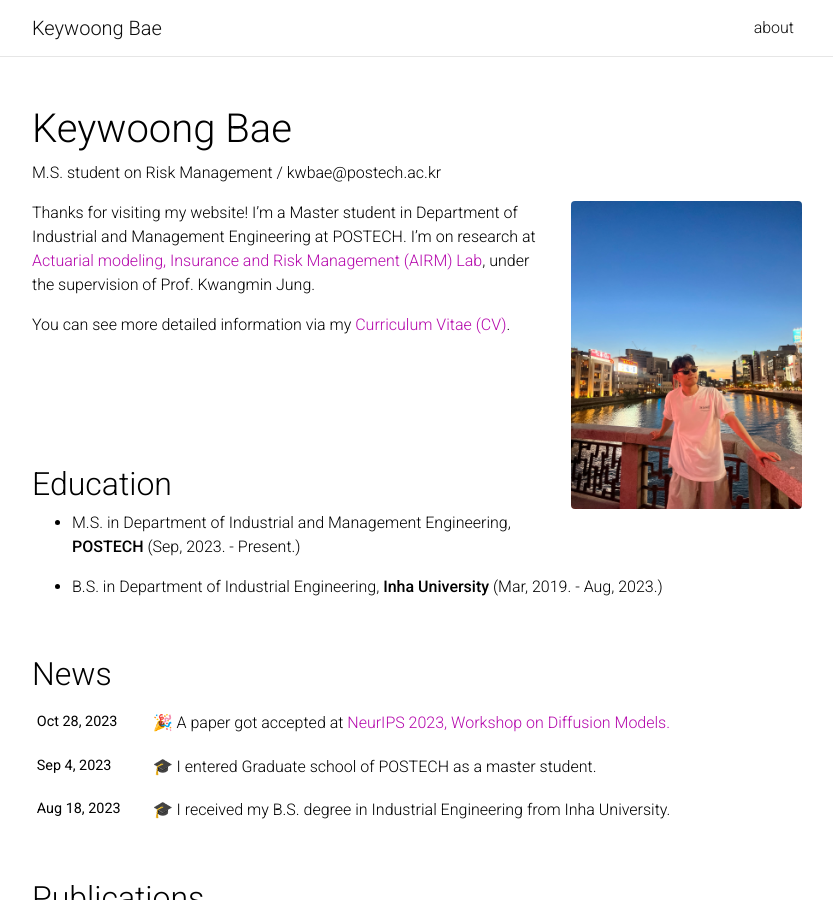
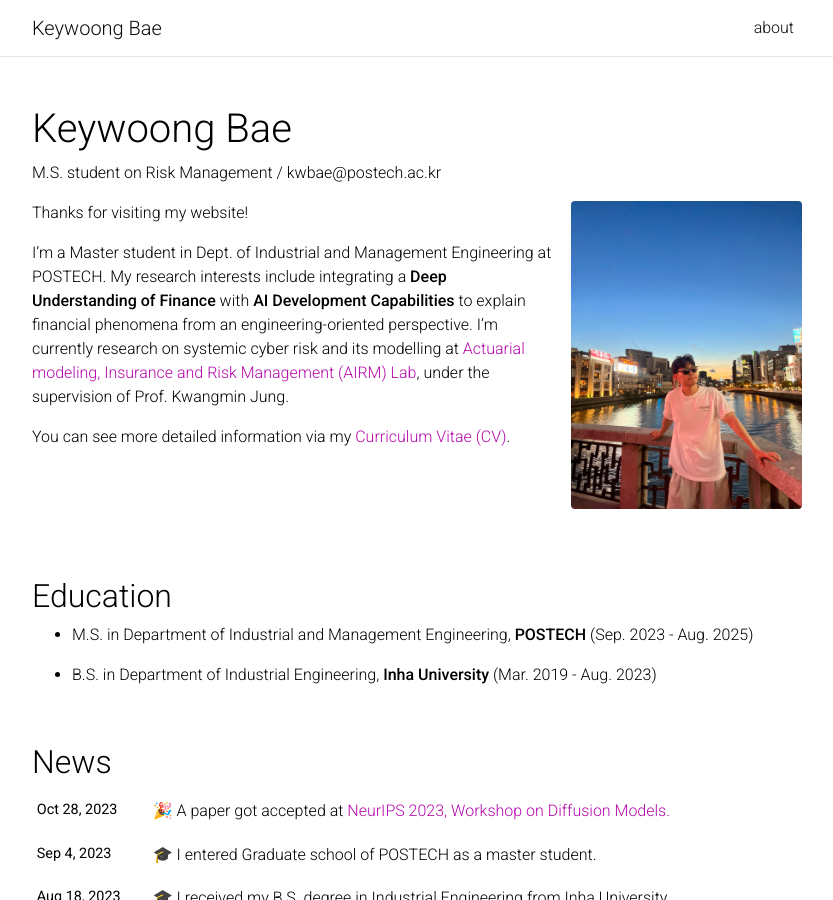
Before and after one commit to kwoongbae/kwoongbae.github.io, a Jekyll site: the page built from _pages/about.md, in a window 1280 px wide and 900 px high. Shown: the whole window, without its empty margins (223-1056 px from the left). Built offline with Jekyll 4.4.1, drawn with Linux system fonts in a browser that asks for light colours; full-size pictures stand in for the smaller copies a plugin makes; comment, search, counter and statistics services are not loaded; a style sheet for code colours, icons or effects is not loaded.

Commit message:
Update about.md

```diff
--- a/_pages/about.md
+++ b/_pages/about.md
@@ -14,7 +14,10 @@ news: true  # includes a list of news items
 selected_papers: true # includes a list of papers marked as "selected={true}"
 social: true  # includes social icons at the bottom of the page
 ---
-Thanks for visiting my website! I'm a Master student in Department of Industrial and Management Engineering at POSTECH. I'm on research at [Actuarial modeling, Insurance and Risk Management (AIRM) Lab](https://airm.postech.ac.kr/), under the supervision of Prof. Kwangmin Jung.
+Thanks for visiting my website!
+
+I'm a Master student in Dept. of Industrial and Management Engineering at POSTECH. My research interests include integrating a **Deep Understanding of Finance** with **AI Development Capabilities** to explain financial phenomena from an engineering-oriented perspective.
+I'm currently research on systemic cyber risk and its modelling at [Actuarial modeling, Insurance and Risk Management (AIRM) Lab](https://airm.postech.ac.kr/), under the supervision of Prof. Kwangmin Jung.
 
 You can see more detailed information via my [Curriculum Vitae (CV)](../assets/pdf/CV_K_Bae.pdf).
 
@@ -24,9 +27,9 @@ You can see more detailed information via my [Curriculum Vitae (CV)](../assets/p
 <br>
 
 ## Education
-- M.S. in Department of Industrial and Management Engineering, **POSTECH** (Sep, 2023. - Present.)
+- M.S. in Department of Industrial and Management Engineering, **POSTECH** (Sep. 2023 - Aug. 2025)
 
-- B.S. in Department of Industrial Engineering, **Inha University** (Mar, 2019. - Aug, 2023.)
+- B.S. in Department of Industrial Engineering, **Inha University** (Mar. 2019 - Aug. 2023)
 
 
 <br>
```
